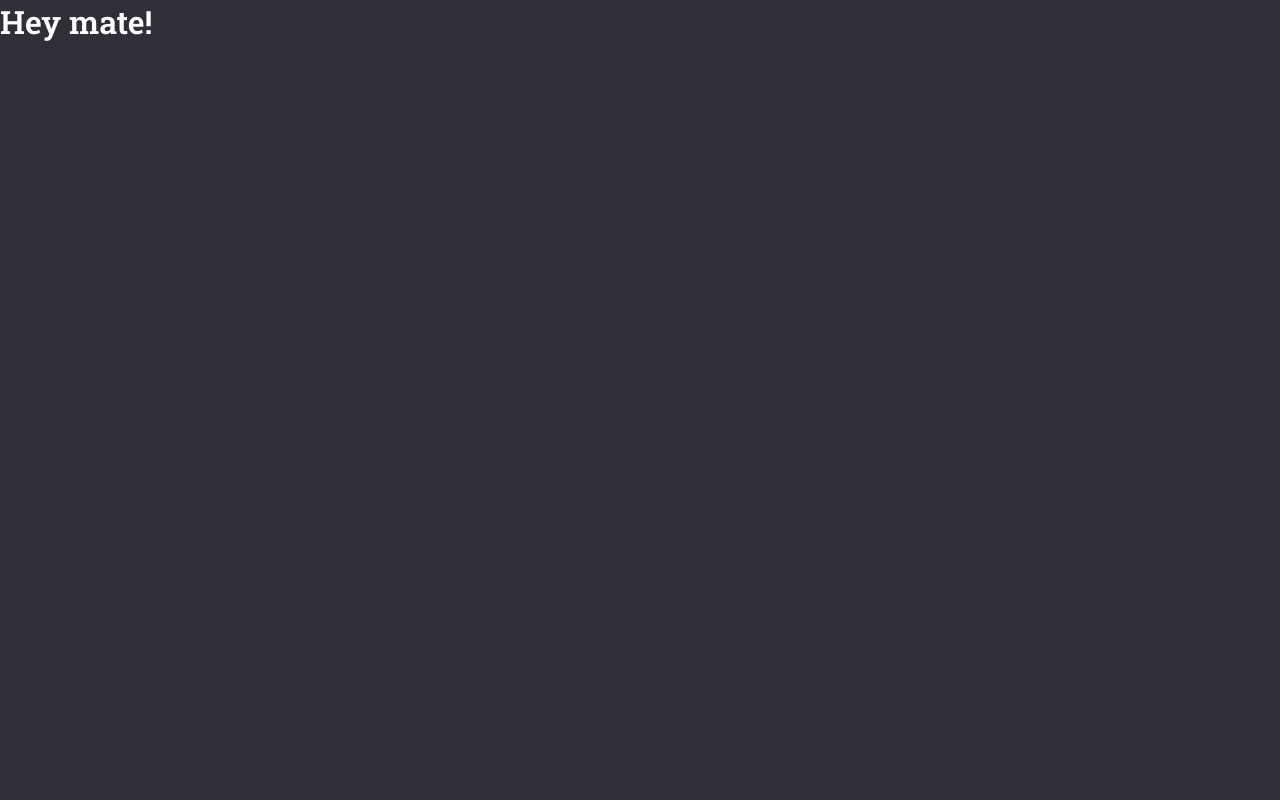
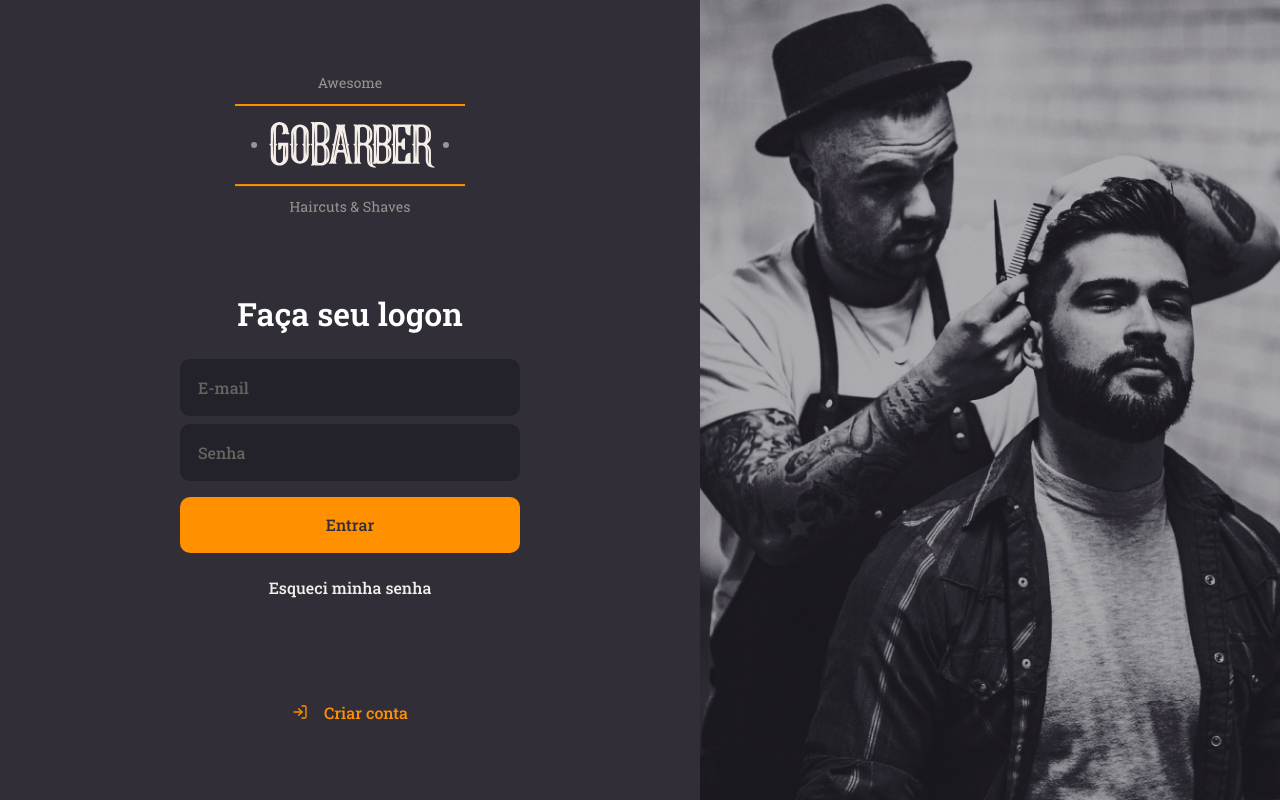
Before and after one commit to leosilvapessanha/goBarberFront, a React (Create React App) app: page / in a window 1280 px wide. Built offline with nearby package versions, Linux system fonts and the light colour scheme.

Commit message:
index created

```diff
--- a/package.json
+++ b/package.json
@@ -11,8 +11,10 @@
     "@types/react": "^16.9.0",
     "@types/react-dom": "^16.9.0",
     "@types/styled-components": "^5.1.1",
+    "polished": "^3.6.5",
     "react": "^16.13.1",
     "react-dom": "^16.13.1",
+    "react-icons": "^3.10.0",
     "react-scripts": "3.4.1",
     "styled-components": "^5.1.1",
     "typescript": "~3.7.2"
--- a/src/App.tsx
+++ b/src/App.tsx
@@ -1,10 +1,11 @@
 import React from 'react';
 
 import GlobalStyle from './styles/global'
+import SignIn from './pages/SignIn/index'
 
 const App: React.FC = () => (
   <>
-    <h1>Hey mate!</h1>
+    <SignIn />
     <GlobalStyle />
   </>
 )
--- /dev/null
+++ b/src/pages/SignIn/index.tsx
@@ -0,0 +1,38 @@
+import React from 'react'
+import { FiLogIn } from 'react-icons/fi'
+
+import logoImg from '../../assets/logo.svg';
+import { Container, Content, Background } from './styles'
+
+const SignIn: React.FC = () => (
+  <>
+    <Container>
+      <Content>
+        <img src={logoImg} alt="logo da GoBarber" />
+
+        <form>
+
+          <h1>Faça seu logon</h1>
+
+          <input type="email" placeholder="E-mail" />
+
+          <input type="password" placeholder="Senha" />
+
+          <button type="submit">Entrar</button>
+
+          <a href="forgot">Esqueci minha senha</a>
+
+        </form>
+
+        <a href="login">
+          <FiLogIn />
+          Criar conta
+        </a>
+      </Content>
+
+      <Background />
+    </Container>
+  </>
+);
+
+export default SignIn
--- /dev/null
+++ b/src/pages/SignIn/styles.ts
@@ -0,0 +1,97 @@
+import styled from 'styled-components'
+import { shade } from 'polished'
+
+import signin from '../../assets/sign-in-background.png'
+
+export const Container = styled.div`
+  height:100vh;
+  display: flex;
+  align-items: center;
+  align-items: stretch;
+`;
+export const Content = styled.div`
+  display:flex;
+  flex-direction: column;
+  align-items:center;
+  place-content: center;
+  width:100%;
+  max-width:700px;
+
+  form{
+    margin: 80px 0;
+    width: 340px;
+    text-align: center;
+
+    h1{
+      margin-bottom: 24px;
+    }
+
+    input{
+      background: #232129;
+      border-radius: 10px;
+      border: 2px solid #232129;
+      padding: 16px;
+      width: 100%;
+      color: #f4ede8;
+
+      &::placeholder{
+        color: #666360;
+      }
+
+      & + input{
+        margin-top: 8px;
+      }
+    }
+
+    button{
+      background: #ff9000;
+      height: 56px;
+      border-radius: 10px;
+      border: 0;
+      color: #312e38;
+      padding: 0 16px;
+      width: 100%;
+      font-weight: 500;
+      margin-top: 16px;
+      transition: background-color 0.2s;
+
+      &:hover{
+
+        background: ${shade(0.2, '#ff9000')}
+
+      }
+    }
+    a{
+      color: #f4ede8;
+      display:block;
+      margin-top: 24px;
+      text-decoration: none;
+      transition: color 0.2s;
+    }
+
+    &:hover{
+      color: ${shade(0.2, '#f4ede8')}
+    }
+  }
+  > a{
+    color: #ff9000;
+    display:block;
+    margin-top: 24px;
+    text-decoration: none;
+    transition: color 0.2s;
+    display:flex;
+    align-items:center;
+
+    svg{
+      margin-right:16px;
+    }
+    &:hover{
+      color: ${shade(0.2, '#f4ede8')}
+    }
+  }
+`;
+export const Background = styled.div`
+  flex:1;
+  background: url(${signin}) no-repeat center;
+  background-size: cover;
+`;
```
Also changed, not shown: 1 other file (tests, documents, lock files or other folders).
